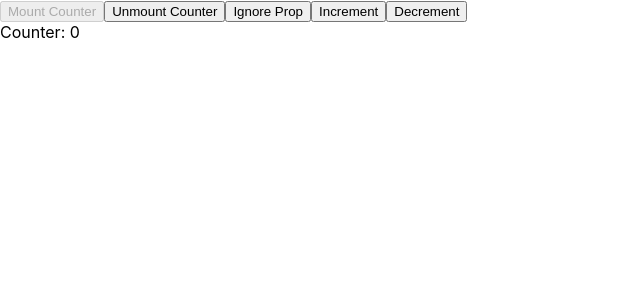
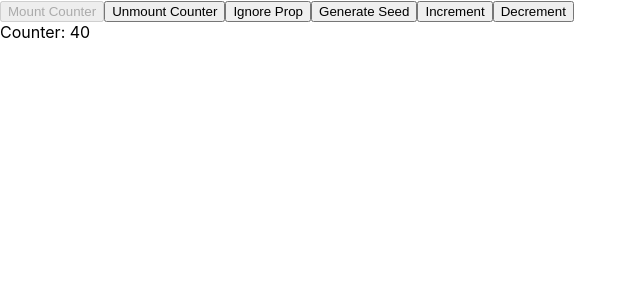
Before and after one commit to lxpan/my-first-react-app, a React (Create React App) app: page / in a window 1280 px wide. Shown: the top 300 px of the page, without its empty margins (0-640 px from the left). Built offline with nearby package versions, Linux system fonts and the light colour scheme; the HTML template or start-up script is replaced by a standard one.

Commit message:
Add getDerivedStateFromProps

```diff
--- a/src/App.js
+++ b/src/App.js
@@ -14,12 +14,14 @@ export default class App extends React.Component {
         this.state = {
             mount: true,
             ignoreProp: 0,
+            seed: 40,
         };
 
         this.mountCounter = () => this.setState({ mount: true });
         this.unmountCounter = () => this.setState({ mount: false });
 
         this.ignoreProp = () => this.setState({ ignoreProp: Math.random() });
+        this.seedGenerator = () => this.setState({ seed: Number.parseInt(Math.random() * 100) });
     }
 
     render() {
@@ -32,7 +34,10 @@ export default class App extends React.Component {
                     Unmount Counter
                 </button>
                 <button onClick={this.ignoreProp}>Ignore Prop</button>
-                {this.state.mount ? <Counter ignoreProp={this.state.ignoreProp} /> : null}
+                <button onClick={this.seedGenerator}>Generate Seed</button>
+                {this.state.mount ? (
+                    <Counter ignoreProp={this.state.ignoreProp} seed={this.state.seed} />
+                ) : null}
             </div>
         );
     }
--- a/src/Counter.js
+++ b/src/Counter.js
@@ -1,4 +1,7 @@
 import React from 'react';
+
+/* eslint-disable class-methods-use-this */
+/* eslint-disable react/prop-types */
 
 export default class Counter extends React.Component {
     constructor(props) {
@@ -13,12 +16,27 @@ export default class Counter extends React.Component {
         this.decrement = () => this.setState({ counter: this.state.counter - 1 });
     }
 
+    // Purpose: copy over selected props over to state
+    static getDerivedStateFromProps(props, state) {
+        // static method also means no access to 'this'
+        if (props.seed && state.seed !== props.seed) {
+            return {
+                seed: props.seed,
+                // prop seed copied over to counter
+                counter: props.seed,
+            };
+        }
+        // anything returned here gets assigned to state
+        return null;
+    }
+
     componentDidMount() {
         console.log('Component Did Mount');
         console.log('-------------------');
     }
 
-    // this is used to stop a re-render in certain situations when a state/prop change doesn't need to update UI
+    // this is used to stop a re-render in certain situations when a state/prop
+    // change doesn't need to update UI
     shouldComponentUpdate(nextProps, nextState) {
         if (nextProps.ignoreProp && this.props.ignoreProp !== nextProps.ignoreProp) {
             console.log('Should Component Update - DO NOT RENDER');
```
